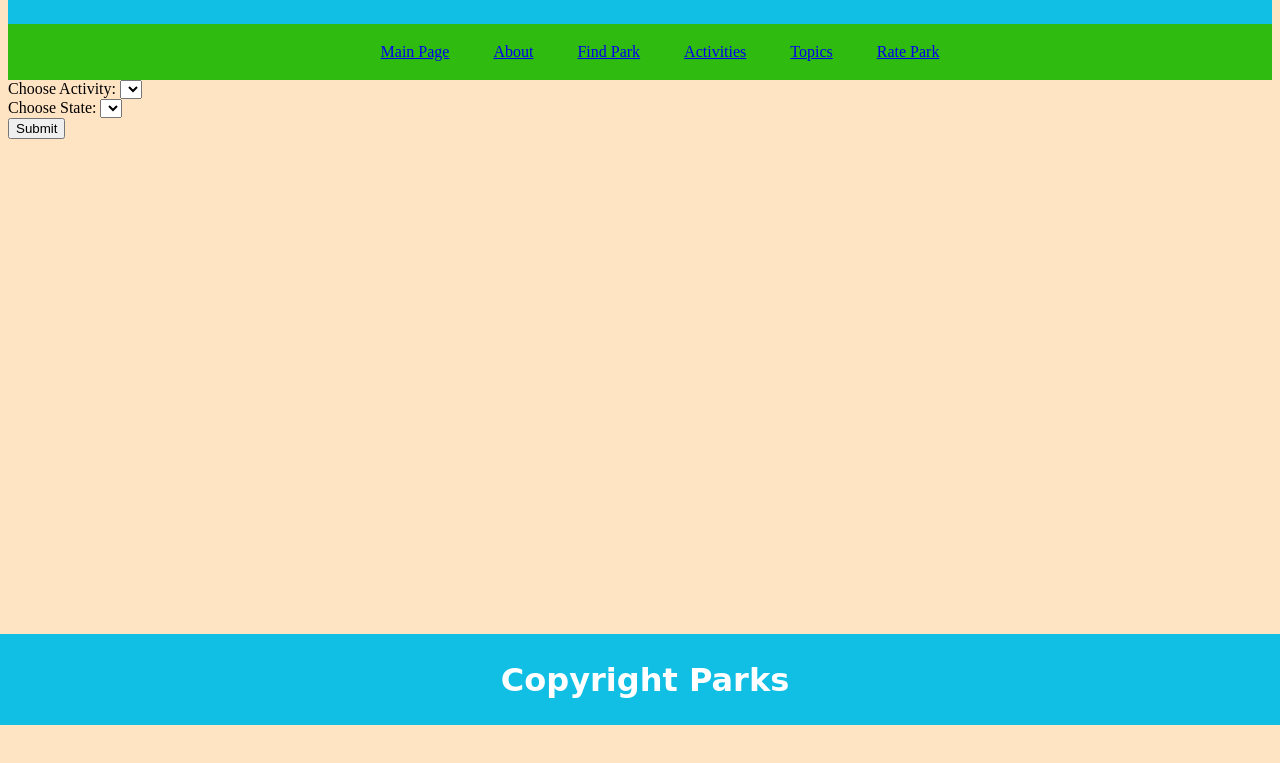
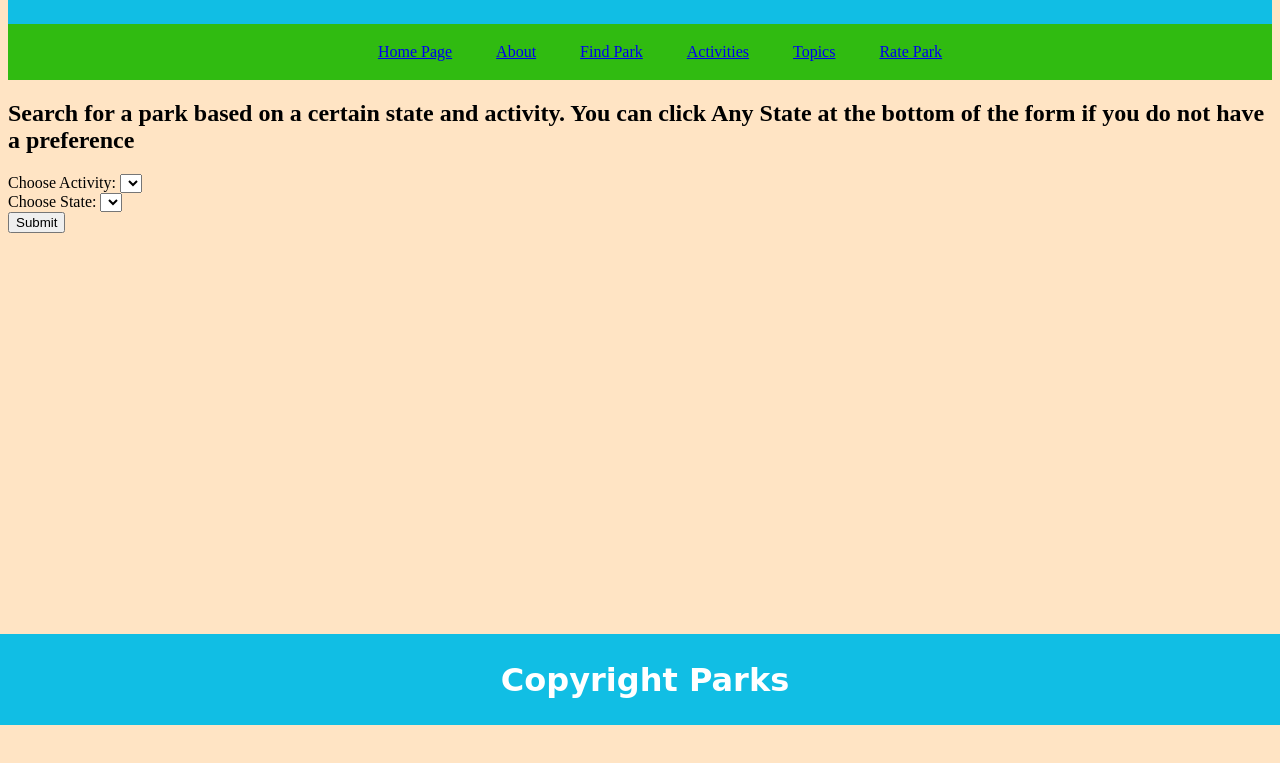
Before and after one commit to RishabhMakkar/INST377-FInalProject-NationalParks, a website: page public/FindParkByActivity.html in a window 1280 px wide. Shown: the part 75-838 px from the top of the page. Drawn offline with Linux system fonts and the light colour scheme; no server answers.

Commit message:
Final Submission

```diff
--- a/public/FindParkByActivity.html
+++ b/public/FindParkByActivity.html
@@ -15,7 +15,7 @@
 
          <!-- Navigation Section -->
          <nav id = "main-nav">
-            <ul><a href="MainPage.html">Main Page</a></ul>
+            <ul><a href="MainPage.html">Home Page</a></ul>
             <ul><a href="About.html">About</a></ul>
             <ul><a href="FindPark.html">Find Park</a></ul>
             <ul><a href="FindParkByActivity.html">Activities</a></ul>
@@ -24,6 +24,7 @@
         </nav>
 
         <div id="container-whole-page">
+            <h2>Search for a park based on a certain state and activity. You can click Any State at the bottom of the form if you do not have a preference</h2>
         <div id="first-column-container">
             <div id="form-container">
                 <form  onsubmit="getChosenActivity(); return false;">
```
Also changed, not shown: public/About.html (+1 -1 lines), public/FindPark.html (+1 -1 lines), public/FindParkByTopic.html (+3 -1 lines), public/MainPage.html (+1 -1 lines), public/RatePark.html (+2 -2 lines), README.md.
